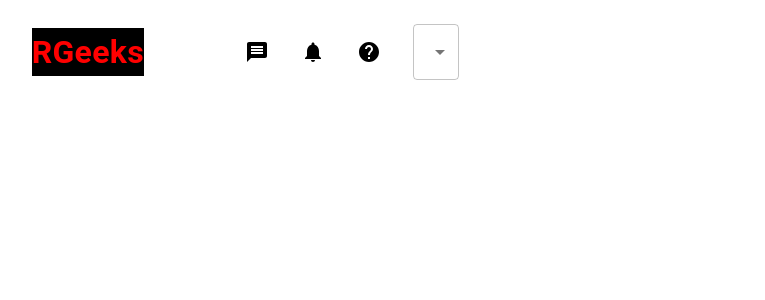
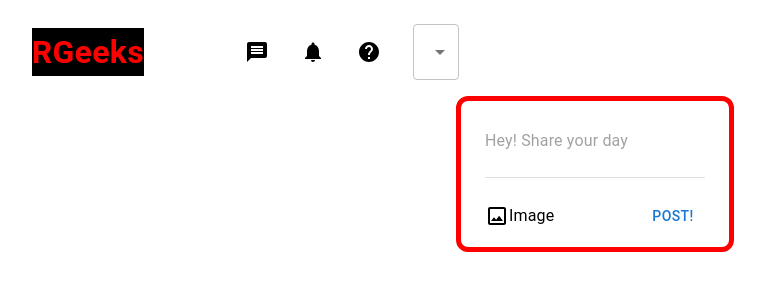
Before and after one commit to JAMES-CERO/Milestone3-RGeek, a React (Create React App) app in the folder frontend/: page /home in a window 1280 px wide. Shown: the top 300 px of the page, without its empty margins (53-818 px from the left). Built offline with nearby package versions, Linux system fonts and the light colour scheme; no server answers.

Commit message:
post widget

```diff
--- a/frontend/src/components/WidgetControl.jsx
+++ b/frontend/src/components/WidgetControl.jsx
@@ -1,12 +1,11 @@
 import { Box } from "@mui/material";
-import { borderColor, styled } from "@mui/system";
+import {  styled } from "@mui/system";
 
 const WidgetControl = styled(Box)(({ theme }) => ({
     padding : "1.5rem 1.5rem 0.75rem 1.5rem",
     backgroundColor: "white",
     borderRadius: '0.75rem',
-    border: '5px',
-    borderColor: "red",
+    border: '5px solid red',
 }));
 
 export default WidgetControl;
--- a/frontend/src/views/homePage/index.jsx
+++ b/frontend/src/views/homePage/index.jsx
@@ -2,6 +2,7 @@ import { Box, useMediaQuery } from "@mui/material";
 import { useSelector } from "react-redux";
 import NavBar from "views/navbar";
 import UserW from "views/widgets/UserW"
+import PostW from "views/widgets/PostW"
 
 const HomePage = () => {
 
@@ -17,6 +18,9 @@ const HomePage = () => {
                 // userId={id} picturePath={picturePath}
                 />
             </Box>
+            <Box>
+                <PostW ></PostW>
+            </Box>
 
             {noMobileScreen && <Box flexBasis="26%"></Box>}
         </Box>
--- /dev/null
+++ b/frontend/src/views/widgets/PostW.jsx
@@ -0,0 +1,91 @@
+import {
+    EditOutlined,
+    DeleteOutline,
+    ImageOutlined,
+    AttachFileOutlined,
+    GifBoxOutlined,
+    MicOutlined,
+    MoreHorizOutlined,
+} from "@mui/icons-material"
+import {
+    Box,
+    Typography,
+    Divider,
+    useTheme,
+    InputBase,
+    Button,
+    IconButton,
+    useMediaQuery
+} from "@mui/material"
+import FlexMUI from "components/FlexMUI"
+import { useState } from "react"
+import { useSelector, useDispatch } from "react-redux"
+import Dropzone from "react-dropzone"
+// import UserImage from "components/UserImage"
+import WidgetControl from "components/WidgetControl"
+import { setPost } from "state"
+
+const PostW = ({ picturePath }) => {
+    const dispatch = useDispatch();
+    const [imagePOST, setImagePOST] = useState(false);
+    const [image, setImage] = useState(null);
+    // const [post, setPost] = useState('');
+    const { palette } = useTheme()
+    // const { _id } = useSelector((state) => state.user);
+    const token = useSelector((state) => state.token)
+
+    const habldePost = async () => {
+        const formData = new FormData();
+        // formData.append("userId", _id)
+        // formData.append("description", post)
+    }
+
+    return (
+        <WidgetControl>
+            <FlexMUI>
+                {/* <UserImage /> */}
+                <InputBase placeholder="Hey! Share your day" />
+            </FlexMUI>
+            {imagePOST && (
+                <Box border={`1px solid black`} borderRadius="5px" mt="1rem" p="1rem">
+                    <Dropzone acceptedFiles='.jpg, .jpeg, .png' multiple={false} onDrop={(acceptedFiles) => setImage(acceptedFiles[0])} >
+                        {({ getRootProps, getInputProps }) => (
+                            <FlexMUI>
+                            <Box {...getRootProps()}
+                                p="1rem" border={`2px dashed ${palette.primary.main}`}
+                                sx={{ "&:hover": { cursor: "pointer" } }} width="100%"
+                            >
+                                <input {...getInputProps()} />
+                                {!image ? (
+                                    <p> Add image Here!</p>
+                                ) : (
+                                    <FlexMUI>
+                                        <Typography>{image.name}</Typography>
+                                        <EditOutlined/>
+                                    </FlexMUI>
+                                )}
+                            </Box>
+                            {image &&(
+                                <IconButton>
+                                    <DeleteOutline />
+                                </IconButton>
+                            )}
+                            </FlexMUI>
+                        )}
+                    </Dropzone>
+                </Box>
+            )}
+            <Divider sx={{ margin: "1.25rem 0"}} />
+
+            <FlexMUI>
+                <FlexMUI gap="0.25 rem">
+                    <ImageOutlined />
+                    <Typography> Image</Typography>
+                </FlexMUI>
+                <Button>POST!</Button>
+            </FlexMUI>
+        </WidgetControl>
+    );
+};
+
+export default PostW;
```
